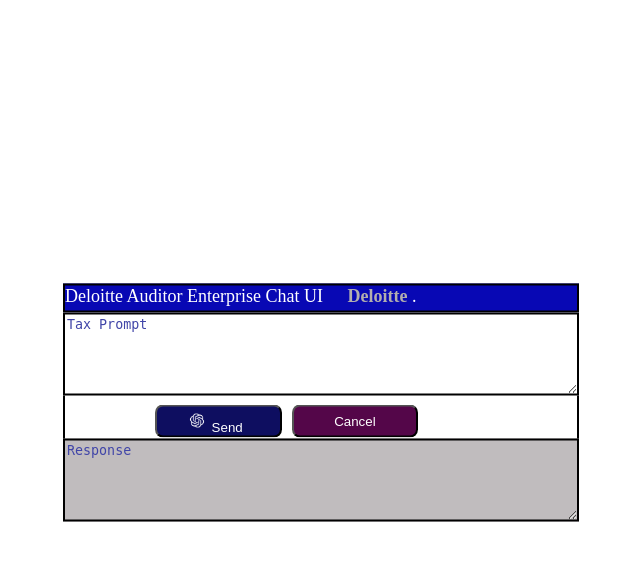
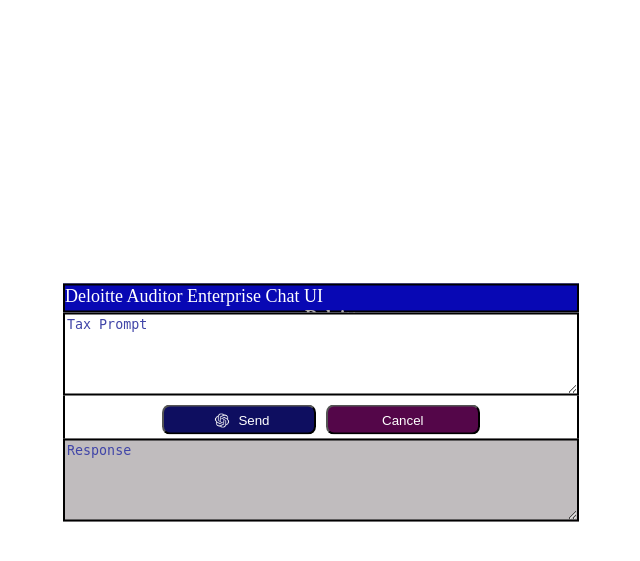
Before and after one commit to SankalpSTiwari/Auditor-Enterprise-Chat-UI, a Flask app: page / in a window 1280 px wide. Shown: the top 561 px of the page, without its empty margins (321-961 px from the left). Run offline with Flask 3, Linux system fonts and the light colour scheme.

Commit message:
Updated frontend of Question Page

```diff
--- a/static/style.css
+++ b/static/style.css
@@ -29,7 +29,7 @@
   padding-top: 15px;
   padding-bottom: 15px;
   gap: 10px;
-
+  justify-content: center;
 }
 
 .buttonSend{
@@ -37,7 +37,8 @@
   color:white;
   min-width: 30%;
   border-radius: 8px;
-
+  display: flex;
+  justify-content: center;
 }
 
 .buttonSend img {
--- a/templates/question.html
+++ b/templates/question.html
@@ -31,11 +31,10 @@
 
         .button-container {
             display: flex;
-            margin-left: 90px;
             padding-top: 15px;
             padding-bottom: 15px;
             gap: 10px;
-
+            justify-content: center;
         }
 
         .buttonSend {
@@ -43,7 +42,9 @@
             color: white;
             min-width: 30%;
             border-radius: 8px;
-
+            display: flex;
+            align-items: center;
+            padding-left: 55px;
         }
 
         .buttonSend img {
@@ -55,6 +56,10 @@
             margin-left: -8px;
             margin-top: -3px;
             position: relative;
+        }
+
+        .buttonSend a {
+            margin-left: 5px;
         }
 
         .buttonCancel {
@@ -107,7 +112,7 @@
     <div class="centerMainDiv">
         <div class="divHeading">
             <a style="color:white;">Deloitte Auditor Enterprise Chat UI</a>
-            <a style="margin-left: 20px; font-weight:bolder ;color: rgb(178, 174, 174);">Deloitte</a>
+            <a style="margin-left: 240px; font-weight:bolder ;color: rgb(178, 174, 174);">Deloitte</a>
             <a style="color:white;">.</a>
         </div>
         <div class="divinput">
@@ -121,7 +126,7 @@
             <div class="button-container">
                 <button class="buttonSend" id="submit-button">
                     <img src="/static/img/chatgpt.png" style="padding-top: 5px;"/>
-                    Send
+                    <a>Send</a>
                 </button>
                 <button onclick="cancelQuestion()" class="buttonCancel">Cancel</button>
             </div>
```
Also changed, not shown: tax_responses.db.
